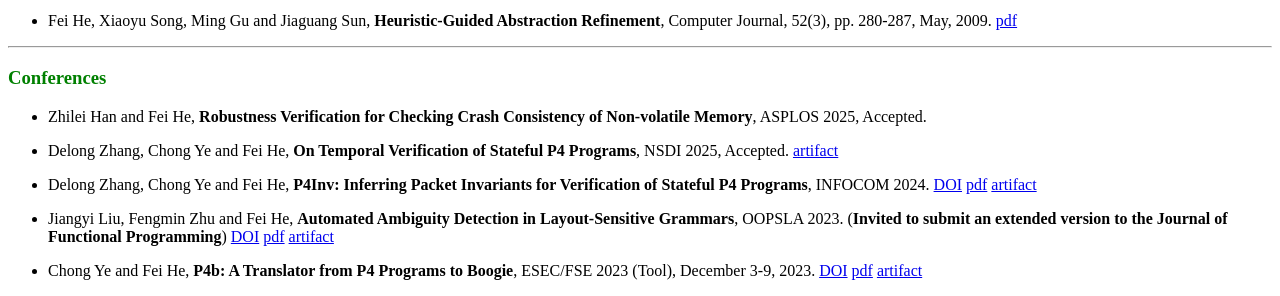
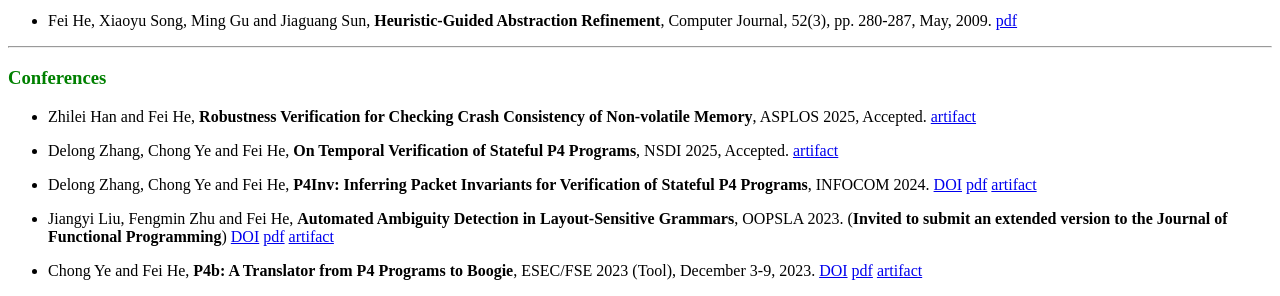
Before and after one commit to feihe/feihe.github.io, a Jekyll site: the page built from publications.md, in a window 1280 px wide and 900 px high, scrolled down 988 px. Shown: the part 152-448 px from the top of the window. Built offline with Jekyll 4.4.1, drawn with Linux system fonts in a browser that asks for light colours; nearby versions of some CDN libraries.

Commit message:
asplost25 artifact

```diff
--- a/publications.md
+++ b/publications.md
@@ -60,7 +60,7 @@ title: Publications
 
 ### <font color=green>Conferences</font>
 
-- Zhilei Han and Fei He, **Robustness Verification for Checking Crash Consistency of Non-volatile Memory**, ASPLOS 2025, Accepted.
+- Zhilei Han and Fei He, **Robustness Verification for Checking Crash Consistency of Non-volatile Memory**, ASPLOS 2025, Accepted. [artifact](https://thufv.github.io/research/asplos25)
 
 - Delong Zhang, Chong Ye and Fei He, **On Temporal Verification of Stateful P4 Programs**, NSDI 2025, Accepted. [artifact](https://thufv.github.io/research/p4tv)
 
```
